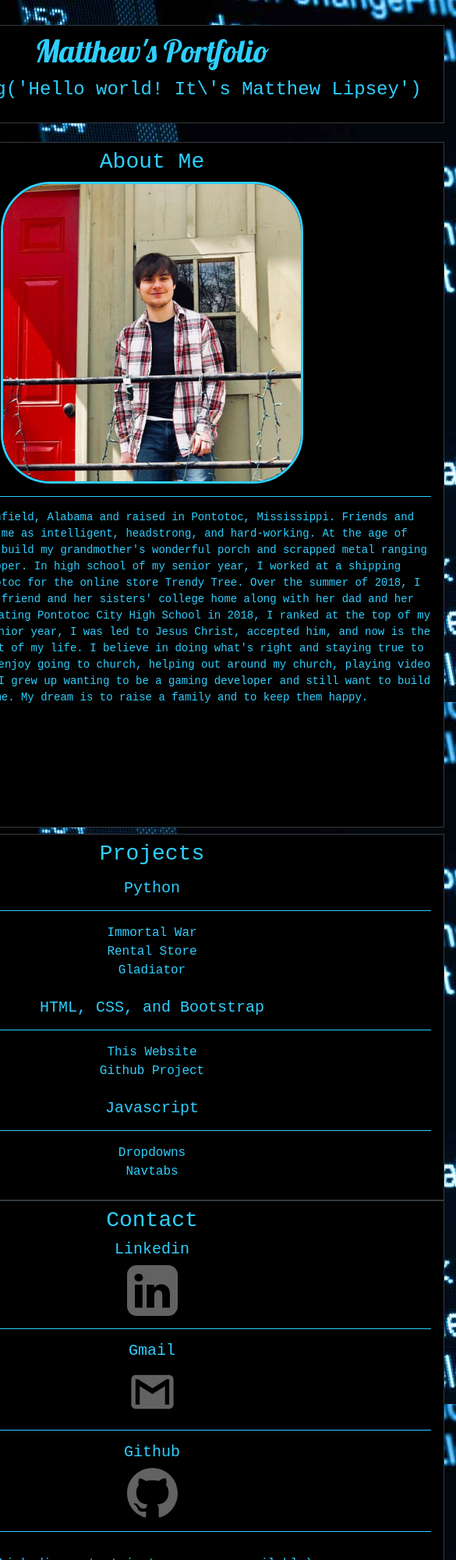
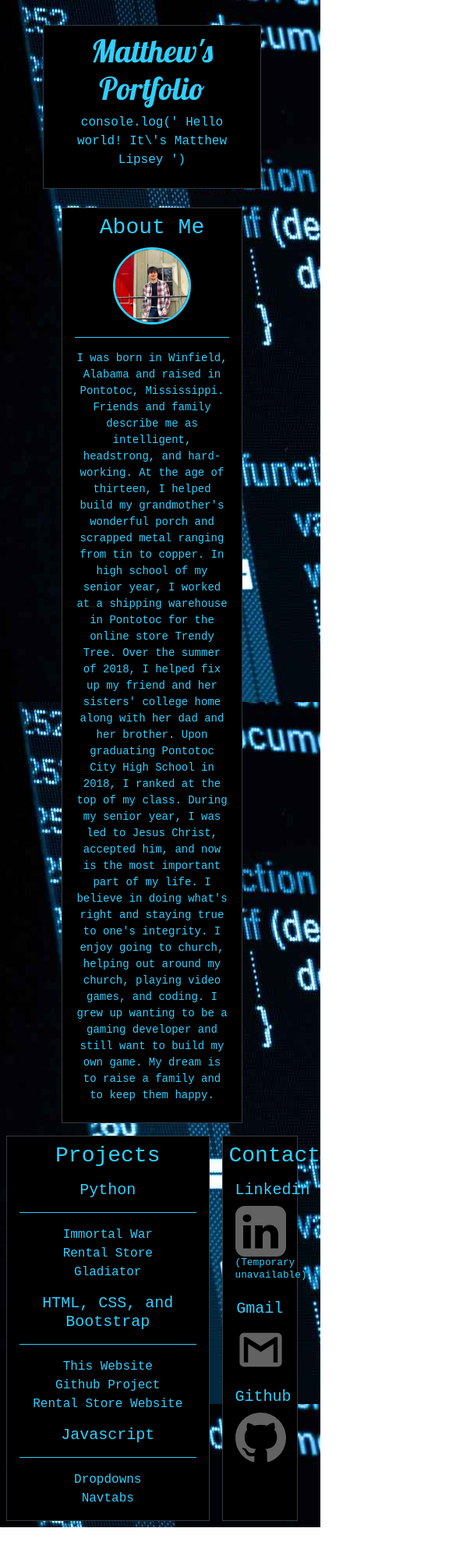
Before and after one commit to matt2tech/matt2tech.github.io, a website: page index.html in a window 390 px wide. Shown: the top 2000 px of the page at 78% size, 585 px wide, since content can reach past the window. After the commit the page ends 1958 px from the top, so only its background shows below. Drawn offline with nearby package versions, Linux system fonts and the light colour scheme.

Commit message:
Made my site more mobile friendly since practicing

```diff
--- a/index.html
+++ b/index.html
@@ -12,14 +12,14 @@
     <link href="https://fonts.googleapis.com/css?family=Cinzel|Comfortaa|Lobster" rel="stylesheet">
 </head>
 
-<body class='bg-img pr-5 pl-5 monospace-text techblue-text'>
+<body class='bg-img monospace-text techblue-text'>
     <div class='p-2 d-flex flex-column align-items-center'>
-        <header class='black-bg text-center m-4 p-2 pr-3 pl-3 border border-dark container-width'>
+        <header id='header' class='black-bg text-center m-4 p-2 pr-3 pl-3 border border-dark'>
             <h1 class='cursive'>Matthew's Portfolio</h1>
-            <p class='one-half-rem'>console.log('Hello world! It\'s Matthew Lipsey')</p>
+            <p>console.log(' Hello world! It\'s Matthew Lipsey ')</p>
         </header>
-        <div class='d-flex justify-content-between pr-4 pl-4'>
-            <div class='p-2 pr-3 pl-3 black-bg text-center border border-dark container-width word-break'>
+        <div id='about-me' class='d-flex justify-content-between pr-4 pl-4'>
+            <div class='p-2 pr-3 pl-3 black-bg text-center border border-dark'>
                 <div class='d-flex justify-content-center'>
                     <!-- <a class='links cursive' href='about-me/about_me.html'> -->
                     <h3>About Me</h3>
@@ -41,14 +41,14 @@
             </div>
         </div>
     </div>
-    <div class='d-flex flex-column align-items-center'>
-        <div class='p-2 pr-3 pl-3 black-bg text-center border border-dark container-width'>
-            <div class=''>
+    <div class='d-flex justify-content-center'>
+        <div id='projects' class='p-2 black-bg text-center border border-dark container-width m-2'>
+            <div class='d-flex flex-column justify-content-center'>
                 <!-- <a class='links cursive' href='projects/project.html'> -->
                 <h3>Projects</h3>
                 <!-- </a> -->
             </div>
-            <ul class='no-dots pb-3 pt-2'>
+            <ul class='no-dots p-2'>
                 <h5 class=''>Python</h5>
                 <hr class='line'>
                 <li><a class='links' href='https://github.com/matt2tech/immortal_war'>Immortal War</a></li>
@@ -56,40 +56,42 @@
                         Store</a></li>
                 <li><a class='links' href='https://github.com/matt2tech/gladiator_classes'>Gladiator</a></li>
             </ul>
-            <ul class='no-dots pb-3 pt-2'>
+            <ul class='no-dots p-2'>
                 <h5 class=''>HTML, CSS, and Bootstrap</h5>
                 <hr class='line'>
                 <li><a class='links' href='https://github.com/matt2tech/matt2tech.github.io'>This Website</a></li>
                 <li><a class='links' href='https://github.com/matt2tech/github-project'>Github Project</a></li>
+                <li><a class='links' href='https://matt2tech.github.io/mattLipseyWebRentalAgency/'>Rental Store Website</a></li>
             </ul>
-            <ul class='no-dots pb-3 pt-2'>
+            <ul class='no-dots p-2'>
                 <h5 class=''>Javascript</h5>
                 <hr class='line'>
                 <li><a class='links' href='https://github.com/matt2tech/recreating-bootstraps-dropdown'>Dropdowns</a></li>
                 <li><a class='links' href='https://github.com/matt2tech/recreating-bootstraps-navtabs'>Navtabs</a></li>
             </ul>
         </div>
-        <div class='p-2 pr-3 pl-3 black-bg text-center border border-dark container-width'>
-            <div class='d-flex justify-content-center'>
+        <div id='contact' class='p-2 black-bg text-center border border-dark container-width m-2'>
+            <div class='d-flex flex-column justify-content-center'>
                 <!-- <a class='links cursive' href='contacts/contact.html'> -->
                 <h3>Contact</h3>
                 <!-- </a> -->
             </div>
-            <ul class='no-dots pb-3'>
+            <ul class='no-dots p-2'>
                 <h5 class="">Linkedin</h5>
                 <li class=''><a class='links' href='' data-toggle="tooltip" data-placement="bottom" title="Try other contacts"><img
                             class='contact-img' src='images/linkedin.svg' alt='linkedin' /></a></li>
-                <hr class='line'>
+                <h6 class='d-flex flex-column'><small>(Temporary unavailable)</small></h6>
+            </ul>
+            <ul class='no-dots p-2'>
                 <h5 class="">Gmail</h5>
                 <li class=''><a class='links' href='mailto:mlipsey@basecampcodingacademy.org'><img class='contact-img'
                             src='images/gmail.svg' alt='gmail' /></a></li>
-                <hr class='line'>
+            </ul>
+            <ul class='no-dots p-2'>
                 <h5 class="">Github</h5>
                 <li class=''><a class='links' href='https://github.com/matt2tech'><img class='contact-img' src='images/github.svg'
                             alt='github' /></a></li>
-                <hr class='line'>
             </ul>
-            <h6 class=''>(Linkedin contact is temporary unavailable)</h6>
         </div>
     </div>
 </body>
--- a/style.css
+++ b/style.css
@@ -1,3 +1,7 @@
+#about-me {
+    width: 75%;
+}
+
 .bg-img {
     background-image: url("images/background.jpg");
     background-repeat: repeat-y;
@@ -13,6 +17,10 @@
 
 .border-round {
     border-radius: 2rem;
+}
+
+#contact {
+    width: 25%;
 }
 
 .contact-img {
@@ -45,8 +53,12 @@
     font-family: "Lobster", cursive;
 }
 
+#header {
+    width: 75%;
+}
+
 .img-of-me {
-    height: 45%;
+    width: 50%;
     border-radius: 4rem;
     border: solid rgb(46, 207, 255);
 }
@@ -93,20 +105,29 @@
     font-size: 14px;
 }
 
+#project {
+    width: 25%;
+}
+
 .techblue-text {
     color: rgb(46, 207, 255);
-}
-
-.container-width {
-    max-width: 750px;
-    width: 750px;
-}
-
-.w-8rem {
-    width: 12rem;
-    max-width: 12rem;
 }
 
 .word-break {
     word-wrap: break-word;
 }
+
+@media only screen and (min-device-width : 320px) and (max-device-width : 480px) {
+    #header {
+        width: 100%;
+    }
+    #about-me {
+        width: 100%;
+    }
+    .img-of-me {
+        width: 100%;
+    }
+    #project, #contact {
+        width: 100%;
+    }
+}
```
